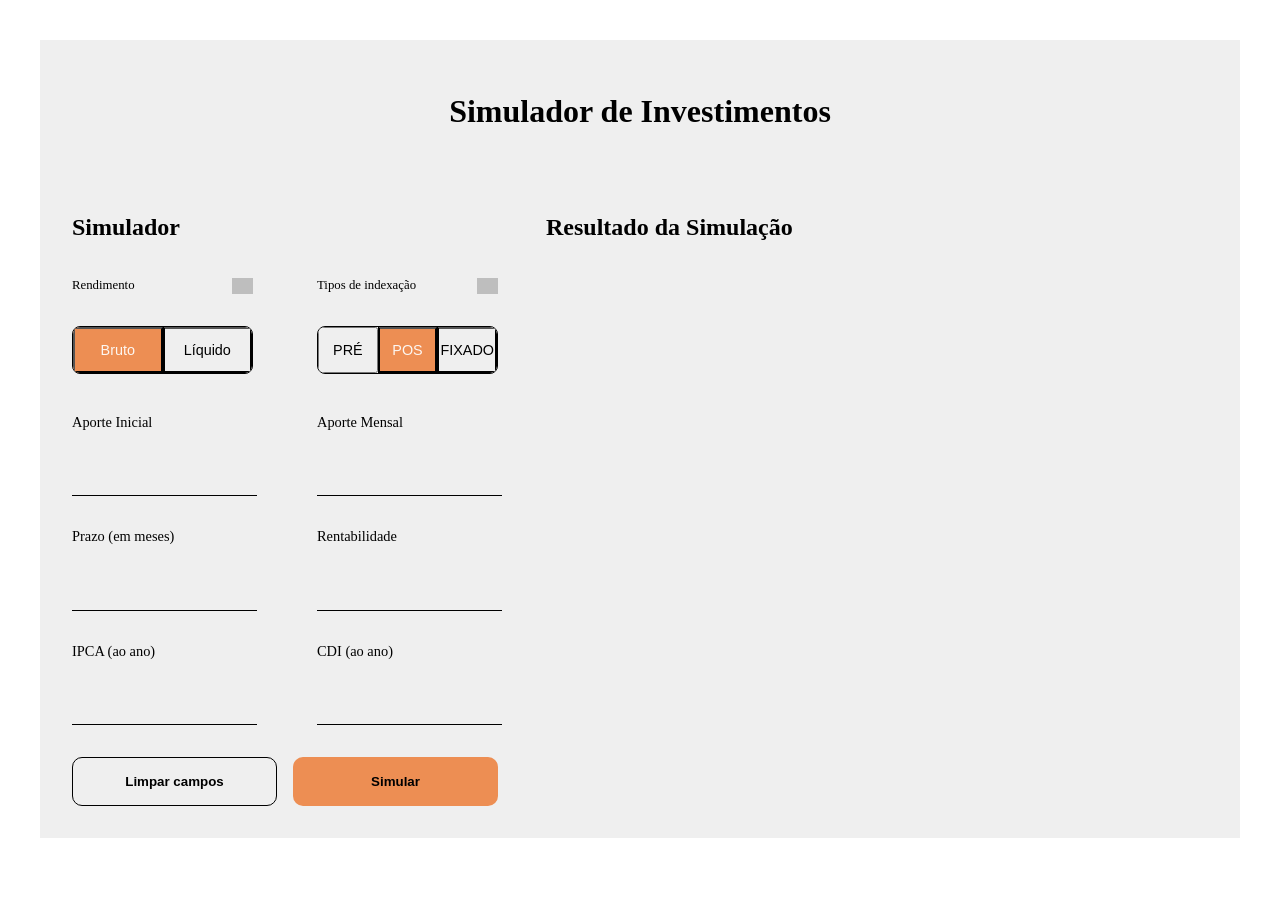
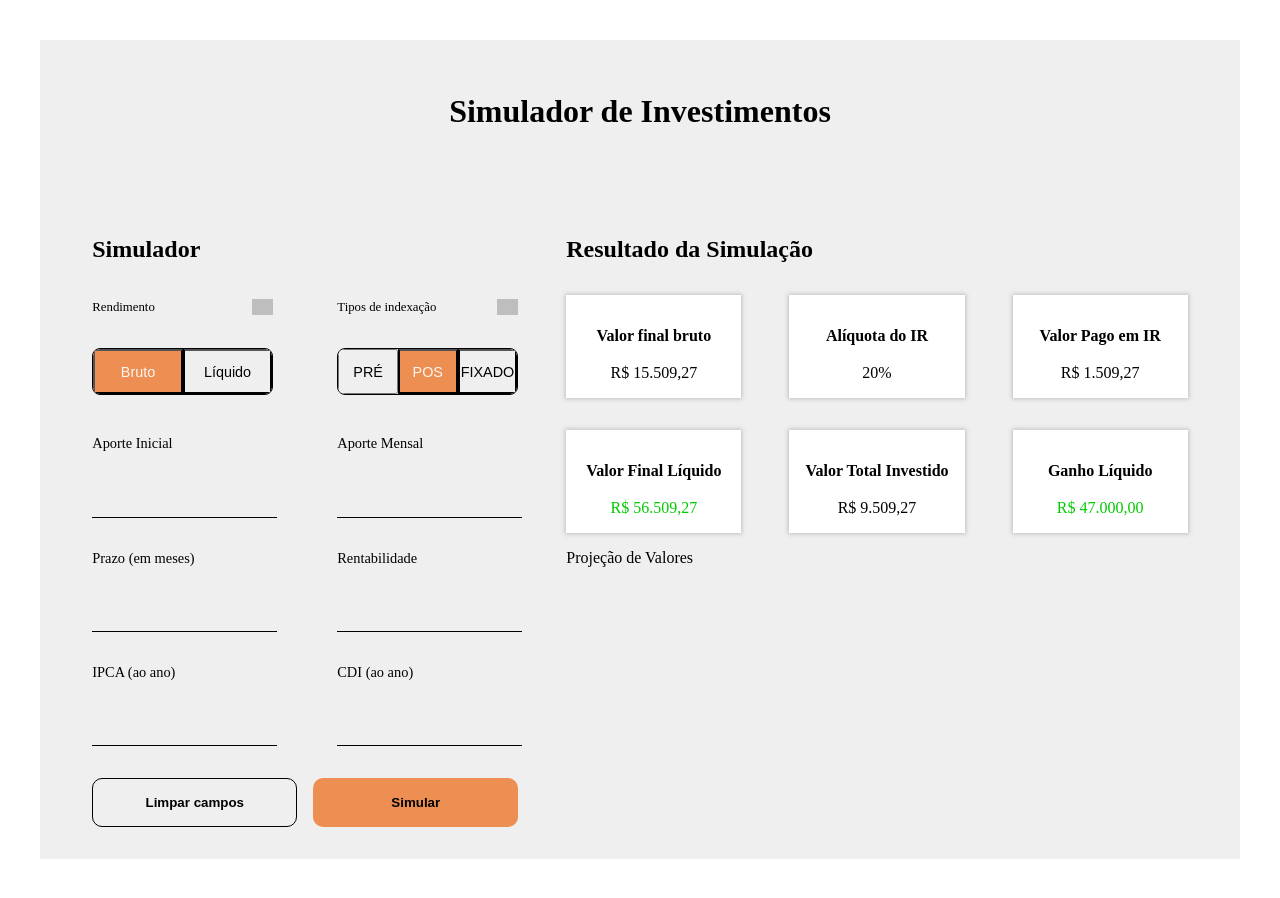
Before and after one commit to rnatu/simulador-de-investimentos, a React (Create React App) app in the folder frontend/: page / in a window 1280 px wide. Built offline with nearby package versions, Linux system fonts and the light colour scheme; grey boxes are pictures that could not be loaded; the HTML template or start-up script is replaced by a standard one.

Commit message:
feat: add SimulatorResultSection

```diff
--- /dev/null
+++ b/frontend/src/components/ResultValuesCard/index.tsx
@@ -0,0 +1,24 @@
+import styles from './styles.module.scss';
+
+interface ResultValuesCardProps {
+  title: string;
+  value: string;
+  isNetValue?: boolean;
+}
+
+// style={{ color: 'green' }}
+
+export function ResultValuesCard({
+  title,
+  value,
+  isNetValue = false,
+}: ResultValuesCardProps) {
+  return (
+    <div className={styles.resultCard}>
+      <p>{title}</p>
+      <span style={isNetValue ? { color: '#00CC00', fontWeight: '500' } : {}}>
+        {value}
+      </span>
+    </div>
+  );
+}
--- /dev/null
+++ b/frontend/src/components/ResultValuesCard/styles.module.scss
@@ -0,0 +1,21 @@
+.resultCard {
+  background-color: white;
+  text-align: center;
+  max-width: 12rem;
+
+  box-shadow: 0 0 4px 1px rgba(153, 153, 153, 0.548);
+  padding: 1rem 1rem;
+
+  p {
+    font-weight: 600;
+  }
+
+  span {
+    display: block;
+    margin-top: 1.2rem;
+  }
+
+  @media (max-width: 425px) {
+    width: 12rem;
+  }
+}
--- /dev/null
+++ b/frontend/src/components/SimulatorResultSection/index.tsx
@@ -0,0 +1,30 @@
+import styles from './styles.module.scss';
+
+import { ResultValuesCard } from '../ResultValuesCard';
+
+export function SimulatorResultCard() {
+  return (
+    <div className={styles.resultContainer}>
+      <h2>Resultado da Simulação</h2>
+      <div className={styles.resultContent}>
+        <ResultValuesCard title="Valor final bruto" value="R$ 15.509,27" />
+        <ResultValuesCard title="Alíquota do IR" value="20%" />
+        <ResultValuesCard title="Valor Pago em IR" value="R$ 1.509,27" />
+        <ResultValuesCard
+          title="Valor Final Líquido"
+          value="R$ 56.509,27"
+          isNetValue
+        />
+        <ResultValuesCard title="Valor Total Investido" value="R$ 9.509,27" />
+        <ResultValuesCard
+          title="Ganho Líquido"
+          value="R$ 47.000,00"
+          isNetValue
+        />
+      </div>
+      <div>
+        <p>Projeção de Valores</p>
+      </div>
+    </div>
+  );
+}
--- /dev/null
+++ b/frontend/src/components/SimulatorResultSection/styles.module.scss
@@ -0,0 +1,24 @@
+.resultContainer {
+  h2 {
+    font-weight: 700;
+  }
+
+  .resultContent {
+    margin-top: 2rem;
+
+    display: grid;
+    grid-gap: 2rem 3rem;
+    grid-template-columns: repeat(3, 1fr);
+
+    @media (max-width: 1024px) {
+      grid-template-columns: repeat(2, 1fr);
+      gap: 1.5rem 1rem;
+    }
+
+    @media (max-width: 425px) {
+      align-self: center;
+      grid-template-columns: 1fr;
+      justify-items: center;
+    }
+  }
+}
--- a/frontend/src/components/SimulatorCard/index.tsx
+++ b/frontend/src/components/SimulatorSection/index.tsx
@@ -1,4 +1,4 @@
-import { Input } from '../input';
+import { Input } from '../Input';
 import { SimulatorOptions } from '../SimulatorOptions';
 import styles from './styles.module.scss';
 
--- a/frontend/src/components/SimulatorCard/styles.module.scss
+++ b/frontend/src/components/SimulatorSection/styles.module.scss
@@ -1,6 +1,4 @@
 .simulatorContainer {
-  width: fit-content;
-
   h2 {
     font-weight: 700;
   }
@@ -53,15 +51,13 @@
       border-color: transparent;
       background-color: #ed8e53;
     }
-  }
-}
 
-@media (max-width: 375px) {
-  .simulatorCardButtons {
-    flex-direction: column;
+    @media (max-width: 375px) {
+      flex-direction: column;
 
-    button {
-      width: 100%;
+      button {
+        width: 100%;
+      }
     }
   }
 }
--- a/frontend/src/components/input/index.tsx
+++ b/frontend/src/components/input/index.tsx
@@ -1,5 +1,5 @@
 import { useState } from 'react';
-import styles from './styled.module.scss';
+import styles from './styles.module.scss';
 
 interface InputType {
   inputName: string;
--- a/frontend/src/pages/Home/index.tsx
+++ b/frontend/src/pages/Home/index.tsx
@@ -1,4 +1,5 @@
-import { SimulatorCard } from '../../components/SimulatorCard';
+import { SimulatorCard } from '../../components/SimulatorSection';
+import { SimulatorResultCard } from '../../components/SimulatorResultSection';
 import styles from './styles.module.scss';
 
 export function Home() {
@@ -13,7 +14,7 @@ export function Home() {
           <SimulatorCard />
 
           <div>
-            <h2>Resultado da Simulação</h2>
+            <SimulatorResultCard />
           </div>
         </main>
       </div>
--- a/frontend/src/pages/Home/styles.module.scss
+++ b/frontend/src/pages/Home/styles.module.scss
@@ -4,6 +4,9 @@
   .homeContainer {
     background-color: #efefef;
     padding: 2rem;
+    display: flex;
+    flex-direction: column;
+    align-items: center;
 
     .homeHeader {
       text-align: center;
@@ -15,16 +18,19 @@
 
     .homeContent {
       margin-top: 4rem;
+
       display: flex;
+      justify-content: center;
       gap: 3rem;
+
+      width: 100%;
+      max-width: 1920px;
+
+      @media (max-width: 1024px) {
+        flex-direction: column;
+
+        align-items: center;
+      }
     }
   }
 }
-
-@media (max-width: 1024px) {
-  .homeContent {
-    flex-direction: column;
-
-    align-items: center;
-  }
-}
```
Also changed, not shown: frontend/src/components/input/styles.module.scss (renamed from frontend/src/components/input/styled.module.scss).
